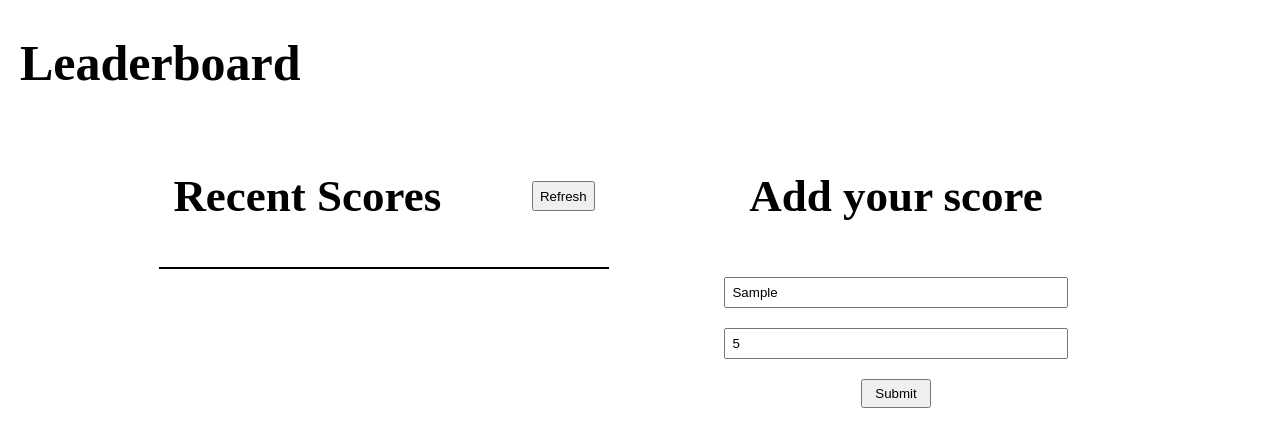
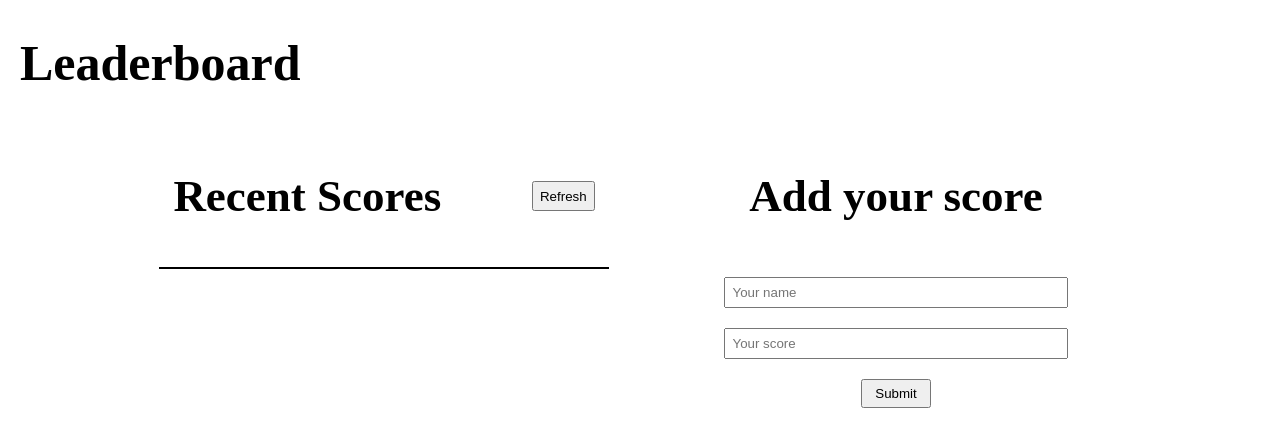
Before and after one commit to elassis/leaderboard_repository, a website built with webpack: page src/index.html in a window 1280 px wide. Both pictures are taken after typing "Sample", "5" into the empty fields and a click on the input 896 px from the left and 393 px from the top of the page. Built offline with nearby package versions, Linux system fonts and the light colour scheme; no server answers.

Commit message:
Apply reviewer suggestions

```diff
--- a/src/consumeAPI.js
+++ b/src/consumeAPI.js
@@ -1,11 +1,10 @@
-function getScoresFromApi() {
+const getScoresFromApi = () => {
   const resp = fetch('https://us-central1-js-capstone-backend.cloudfunctions.net/api/games/XR8Xsx8fKmg97cQOTiMP/scores')
     .then((response) => response.json())
     .then((json) => json);
   return resp;
-}
-function setScoresInApi(user, score) {
-  // console.log(user +' '+ score)
+};
+const setScoresInApi = (user, score) => {
   const resp = fetch('https://us-central1-js-capstone-backend.cloudfunctions.net/api/games/XR8Xsx8fKmg97cQOTiMP/scores', {
     method: 'POST',
     body: JSON.stringify({
@@ -20,9 +19,9 @@ function setScoresInApi(user, score) {
     .then((json) => json);
 
   return resp;
-}
+};
 
-async function asyncGetScores() {
+const asyncGetScores = async () => {
   // get the table in the document to place the elements
   const table = document.querySelectorAll('table');
   table[0].innerHTML = '';
@@ -37,17 +36,17 @@ async function asyncGetScores() {
                   </tr>`;
     table[0].innerHTML += elem;
   });
-}
+};
 
-function hideMssg() {
+const hideMssg = () => {
   const placeHolder = document.querySelector('#mssg');
   placeHolder.classList.add('show');
-}
-async function asyncSetScores(user, score) {
+};
+const asyncSetScores = async (user, score) => {
   const placeHolder = document.querySelector('#mssg');
   const response = await setScoresInApi(user, score);
   placeHolder.classList.remove('show');
   placeHolder.innerHTML = response.result;
   setTimeout(hideMssg, 3000);
-}
+};
 export { asyncGetScores, asyncSetScores };
--- a/src/consumeAPiHandler.js
+++ b/src/consumeAPiHandler.js
@@ -1,22 +1,24 @@
 import { asyncGetScores, asyncSetScores } from './consumeAPI.js';
 
-function getScores() {
+const getScores = () => {
   document.addEventListener('click', (e) => {
     if (e.target.id === 'refresh-scores') {
       asyncGetScores();
     }
   });
-}
+};
 
-function setScores() {
+const setScores = () => {
   const user = document.querySelector('#user');
   const score = document.querySelector('#score');
   document.addEventListener('click', (e) => {
     e.preventDefault();
     if (e.target.id === 'save-scores') {
       asyncSetScores(user.value, score.value);
+      user.value = '';
+      score.value = '';
     }
   });
-}
+};
 
 export { getScores, setScores };
```
Also changed, not shown: src/index.html (+0 -1 lines).
